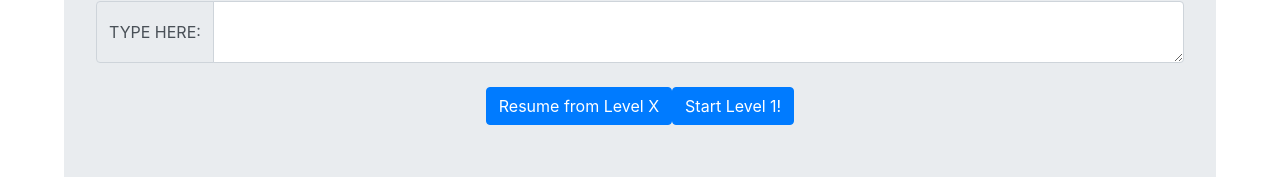
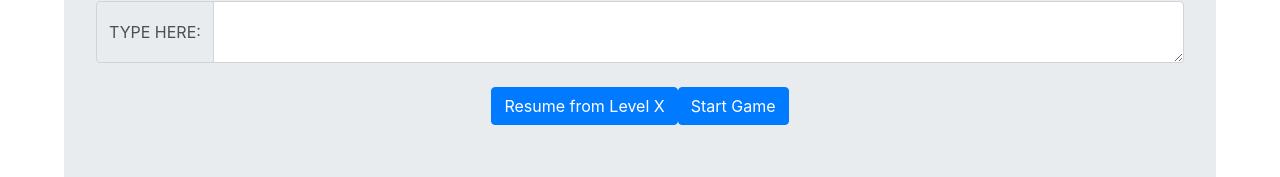
Before and after one commit to rbbenett/final-project-lhl, a React (Create React App) app in the folder final-project/: page /play in a window 1280 px wide. Shown: the part 484-661 px from the top of the page. Built offline with nearby package versions, Linux system fonts and the light colour scheme; no server answers; the HTML template or start-up script is replaced by a standard one.

Commit message:
success bar finsihed

```diff
--- a/final-project/src/components/GameConsole.jsx
+++ b/final-project/src/components/GameConsole.jsx
@@ -31,6 +31,7 @@ function GameConsole(props) {
     return matchingwords.length
   }
 
+
   useEffect(() => {
     if(seconds === 0){
       setSeconds("Game Over")
@@ -48,21 +49,26 @@ function GameConsole(props) {
   },[seconds, intervalId]);
 
   const startGame = function() {
-    clearInterval(intervalId)
-    setCurrentLevel(0);
-    Timer(30)
+    if(currentLevel === 0){
+      clearInterval(intervalId)
+      setCurrentLevel(0);
+      Timer(30)
+    } else {
+      clearInterval(intervalId)
+      Timer(30)
+    }
   }
+  console.log(typingIn.length)
 
   //Post request to attempts if both the text areas are the same
   useEffect(() => {
     if(typingIn === props.contents[currentLevel]?.content && typingIn !== "") {
       console.log("MATCH")
-      console.log(currentLevel + 1) // ask about level Id
       let correctWords = props.contents[currentLevel].content.split(' ').length;
       let secondsLeft = 30 - seconds;
       clearInterval(intervalId);
-      Timer(30);
       setCurrentLevel(currentLevel + 1);
+      setSeconds(30)
       setTypingIn("");
       axios.post('http://localhost:3004/api/attempts', {
         user_id: "",
@@ -100,7 +106,7 @@ function GameConsole(props) {
           <Spinner animation="grow" variant="dark" />
         </>
         <br /><br /><br />
-        <ProgressBar animated now={45} variant="success" />
+        <ProgressBar aria-valuemin="0" aria-valuemax="100" animated now={props.contents[currentLevel]? (typingIn.length/props.contents[currentLevel].content.length) * 100 : 1} variant="success" />
         <br />
         <Card>
           <Card.Header>{seconds}</Card.Header>
@@ -126,15 +132,15 @@ function GameConsole(props) {
         </InputGroup>
         <br />
         <p>
-          <Button variant="primary">
+        {seconds === 30 ? <Button variant="primary">
             Resume from Level X
-          </Button>
-          <Button
+          </Button> : null}
+          {seconds === 30 ? <Button
             variant="primary"
             onClick={startGame}
           >
-            Start Level {currentLevel+1}!
-          </Button>
+            {currentLevel === 0 ? `Start Game ` : `Start Level ${currentLevel+1}!`}
+          </Button> : null}
         </p>
       </Jumbotron>
     </div>
```
